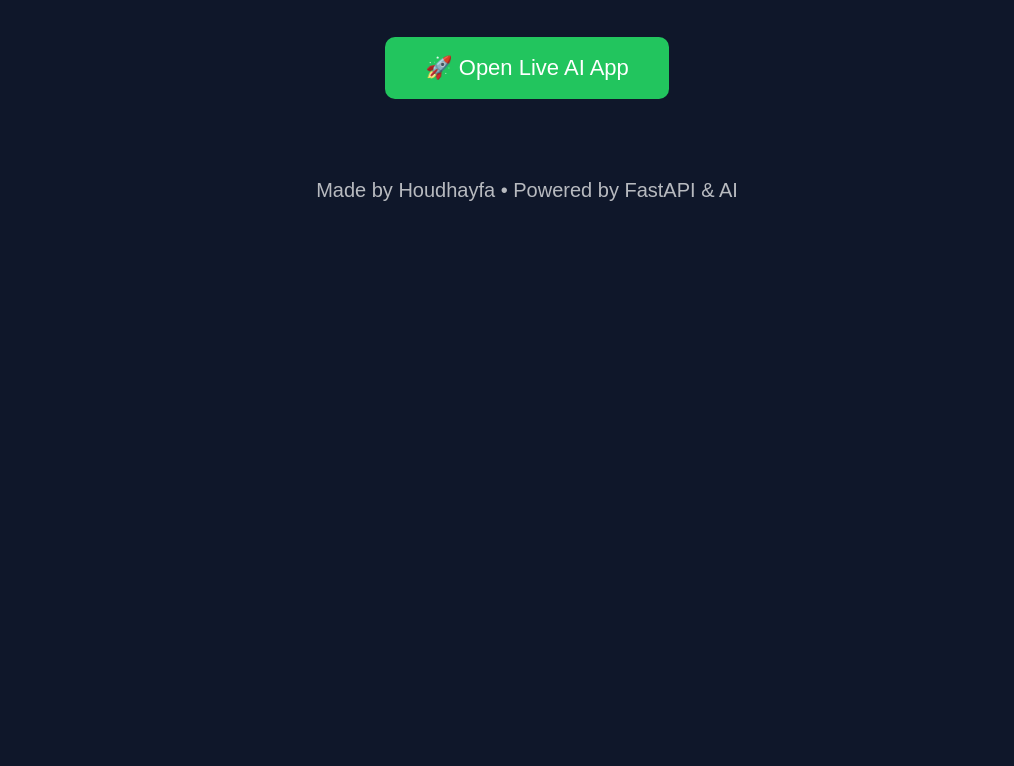
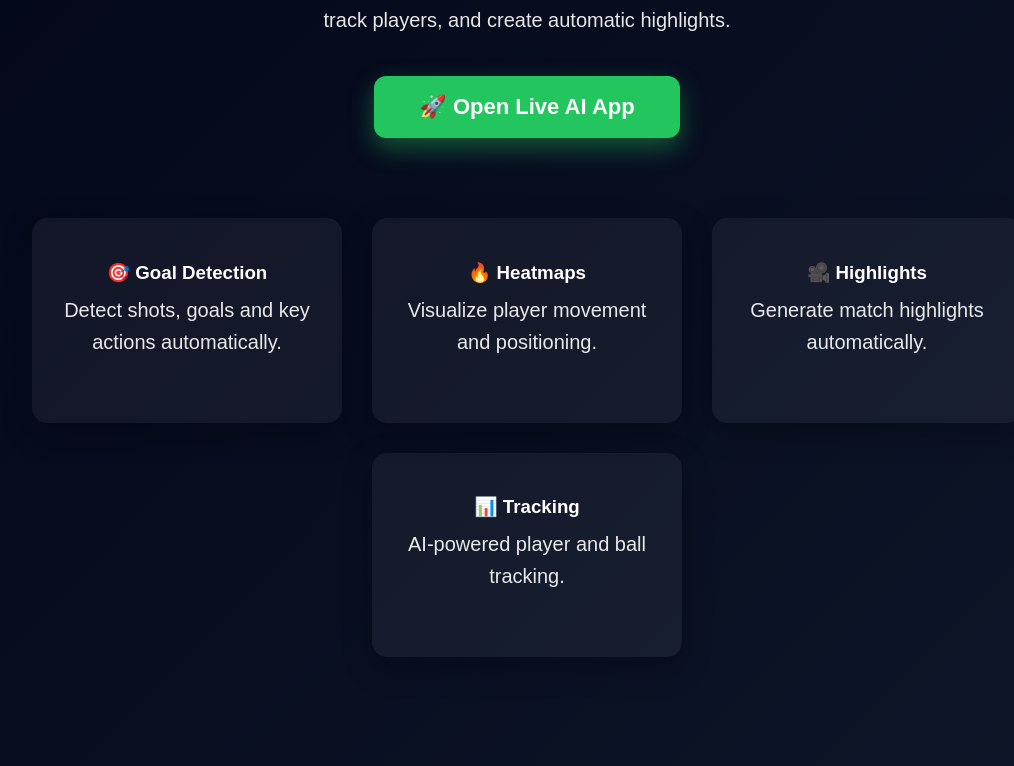
Before and after one commit to houdhayfagormi59/my-page-ai-football, a plain HTML site: page index.html in a window 1280 px wide. Shown: the part 234-1000 px from the top of the page, without its empty margins (113-1127 px from the left). Before the commit the page ends 800 px from the top, so only its background shows below. Drawn offline with Linux system fonts and the light colour scheme.

Commit message:
Update index.html

```diff
--- a/index.html
+++ b/index.html
@@ -3,42 +3,76 @@
 <head>
   <meta charset="UTF-8">
   <title>Football AI</title>
+
   <style>
     body {
+      margin: 0;
+      padding: 0;
       font-family: Arial, sans-serif;
-      background: #0f172a;
+      background: linear-gradient(135deg, #020617, #0f172a);
       color: white;
       text-align: center;
-      padding-top: 80px;
+    }
+
+    .container {
+      padding: 100px 20px;
     }
 
     h1 {
-      font-size: 48px;
+      font-size: 52px;
+      margin-bottom: 10px;
     }
 
     p {
       font-size: 20px;
-      margin-bottom: 40px;
+      max-width: 700px;
+      margin: 0 auto 40px auto;
+      line-height: 1.6;
+      opacity: 0.9;
     }
 
     .btn {
       display: inline-block;
-      padding: 18px 40px;
+      padding: 18px 45px;
       font-size: 22px;
+      font-weight: bold;
       color: white;
       background: #22c55e;
-      border-radius: 10px;
+      border-radius: 12px;
       text-decoration: none;
-      transition: 0.3s;
+      transition: 0.3s ease;
+      box-shadow: 0 10px 25px rgba(34,197,94,0.4);
     }
 
     .btn:hover {
       background: #16a34a;
-      transform: scale(1.05);
+      transform: scale(1.08);
+    }
+
+    .features {
+      margin-top: 80px;
+      display: flex;
+      justify-content: center;
+      gap: 30px;
+      flex-wrap: wrap;
+    }
+
+    .card {
+      background: rgba(255,255,255,0.05);
+      padding: 25px;
+      width: 260px;
+      border-radius: 15px;
+      box-shadow: 0 10px 30px rgba(0,0,0,0.3);
+    }
+
+    .card h3 {
+      margin-bottom: 10px;
     }
 
     footer {
-      margin-top: 80px;
+      margin-top: 100px;
+      padding-bottom: 30px;
+      font-size: 14px;
       opacity: 0.7;
     }
   </style>
@@ -46,18 +80,50 @@
 
 <body>
 
-  <h1>⚽ Football AI</h1>
-  <p>
-    AI football analysis with goals detection, heatmaps, tracking & highlights
-  </p>
+  <div class="container">
+    <h1>⚽ Football AI</h1>
 
-  <!-- BUTTON TO RENDER -->
-  <a class="btn" href="https://football-ai-10zi.onrender.com" target="_blank">
-    🚀 Open Live AI App
-  </a>
+    <p>
+      Advanced football analysis powered by AI.
+      Detect goals, generate heatmaps, track players, and create automatic highlights.
+    </p>
+
+    <!-- BUTTON TO RENDER WEBSITE -->
+    <a
+      class="btn"
+      href="https://football-ai-10zi.onrender.com"
+      target="_blank"
+    >
+      🚀 Open Live AI App
+    </a>
+
+    <div class="features">
+      <div class="card">
+        <h3>🎯 Goal Detection</h3>
+        <p>Detect shots, goals and key actions automatically.</p>
+      </div>
+
+      <div class="card">
+        <h3>🔥 Heatmaps</h3>
+        <p>Visualize player movement and positioning.</p>
+      </div>
+
+      <div class="card">
+        <h3>🎥 Highlights</h3>
+        <p>Generate match highlights automatically.</p>
+      </div>
+
+      <div class="card">
+        <h3>📊 Tracking</h3>
+        <p>AI-powered player and ball tracking.</p>
+      </div>
+    </div>
+  </div>
 
   <footer>
-    <p>Made by Houdhayfa • Powered by FastAPI & AI</p>
+    <p>
+      Built by Houdhayfa • Powered by FastAPI, OpenCV & AI
+    </p>
   </footer>
 
 </body>
```
